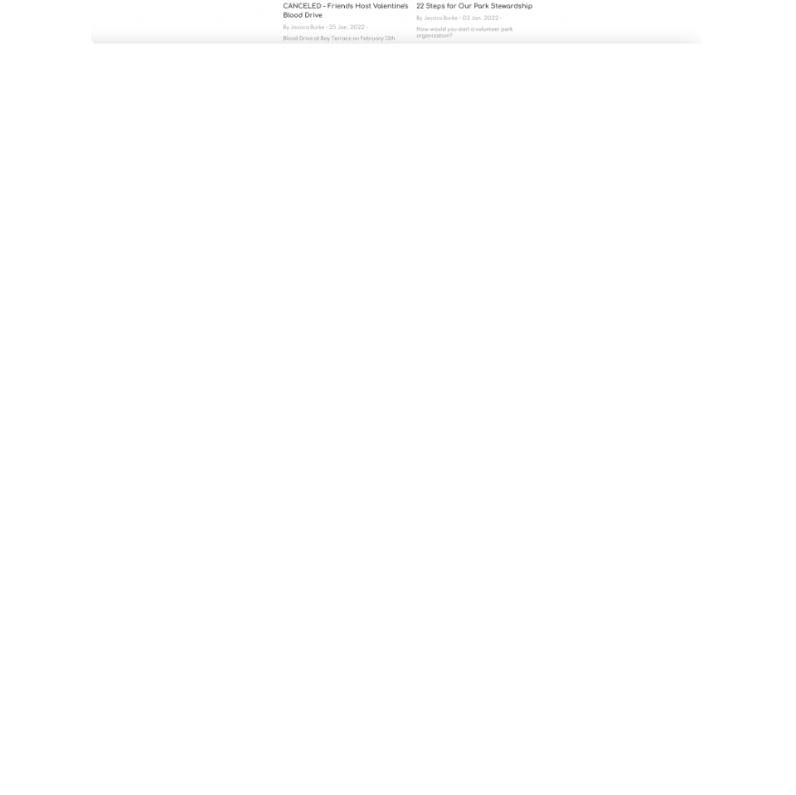
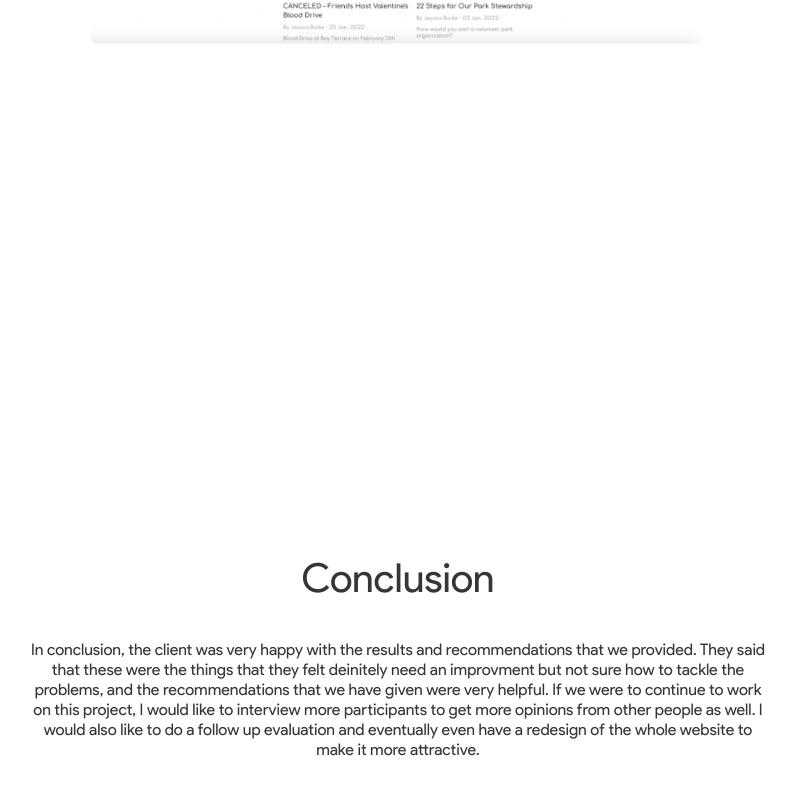
Before and after one commit to ericyu049/portfolio, an Angular app: page /ux/crocheron in a window 1280 px wide. Shown: the part 10283-11078 px from the top of the page, without its empty margins (242-1038 px from the left). Before the commit the page ends 10800 px from the top, so only its background shows below. Built offline with nearby package versions, Linux system fonts and the light colour scheme.

Commit message:
conclusion

```diff
--- a/src/app/component/ux/crocheron/crocheron.component.html
+++ b/src/app/component/ux/crocheron/crocheron.component.html
@@ -353,5 +353,14 @@
                 <img src="/assets/park/blogrecommendation.png">
             </div>
         </div>
+        <div class="conclusion column-align dead-center">
+            <h2 class="padding-15">Conclusion</h2>
+            <h5 class="padding-15" style="text-align: center;">In conclusion, the client was very happy with the results and recommendations that we provided. They
+                said that these were the things that they felt deinitely need an improvment but not sure how to tackle
+                the problems, and the recommendations that we have given were very helpful. If we were to continue to
+                work on this project, I would like to interview more participants to get more opinions from other people
+                as well. I would also like to do a follow up evaluation and eventually even have a redesign of the whole
+                website to make it more attractive.</h5>
+        </div>
     </div>
 </div>
--- a/src/app/component/ux/crocheron/crocheron.component.scss
+++ b/src/app/component/ux/crocheron/crocheron.component.scss
@@ -75,6 +75,9 @@
                 margin: 15px;
             }
         }
+        .conclusion {
+            height: 300px;
+        }
     }
 
 }
```
